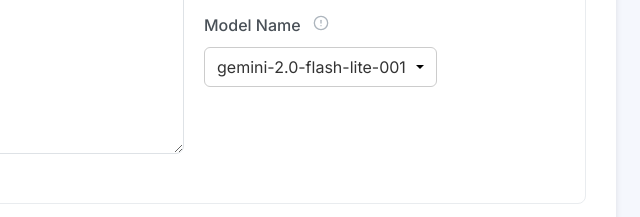
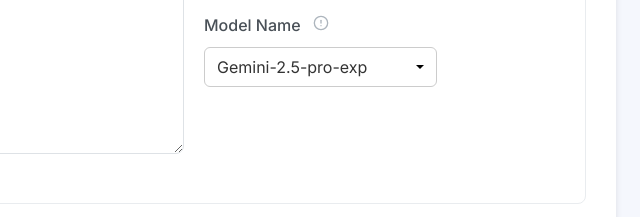
Before and after one commit to technoayan7/DocOCR, a website: page index.html in a window 1280 px wide. Shown: the part 361-578 px from the top of the page, 624-1264 px from the left. Drawn offline with Linux system fonts and the light colour scheme.

Commit message:
Update index.html

```diff
--- a/index.html
+++ b/index.html
@@ -85,10 +85,10 @@
                         </div>
                     </label>
                     <select id="model" class="styled-select">
-                        <option value="google/gemini-2.0-flash-lite-001" selected>gemini-2.0-flash-lite-001</option>
+                        <option value="google/gemini-2.5-pro-exp-03-25:free" selected>Gemini-2.5-pro-exp</option>
+                        <option value="google/gemini-2.0-flash-lite-001">gemini-2.0-flash-lite-001</option>
                         <option value="google/gemini-2.0-flash-001">Gemini-2.0-flash-001</option>
                         <option value="google/gemini-flash-1.5">Gemini-flash-1.5</option>
-                        <option value="google/gemini-2.5-pro-exp-03-25:free">Gemini-2.5-pro-exp</option>
                         <option value="anthropic/claude-3-haiku">Claude-3-haiku</option>
                         <option value="anthropic/claude-3-sonnet">Claude-3-sonnet</option>
                         <option value="anthropic/claude-3.5-haiku">Claude-3.5-haiku</option>
```
